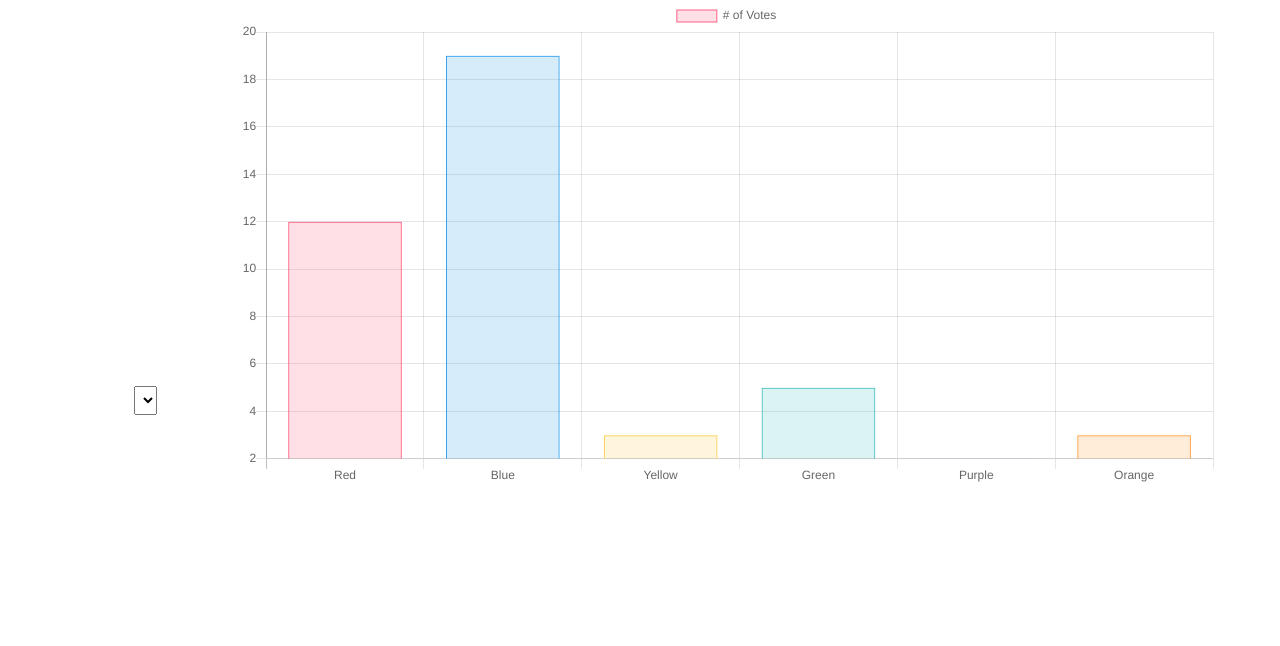
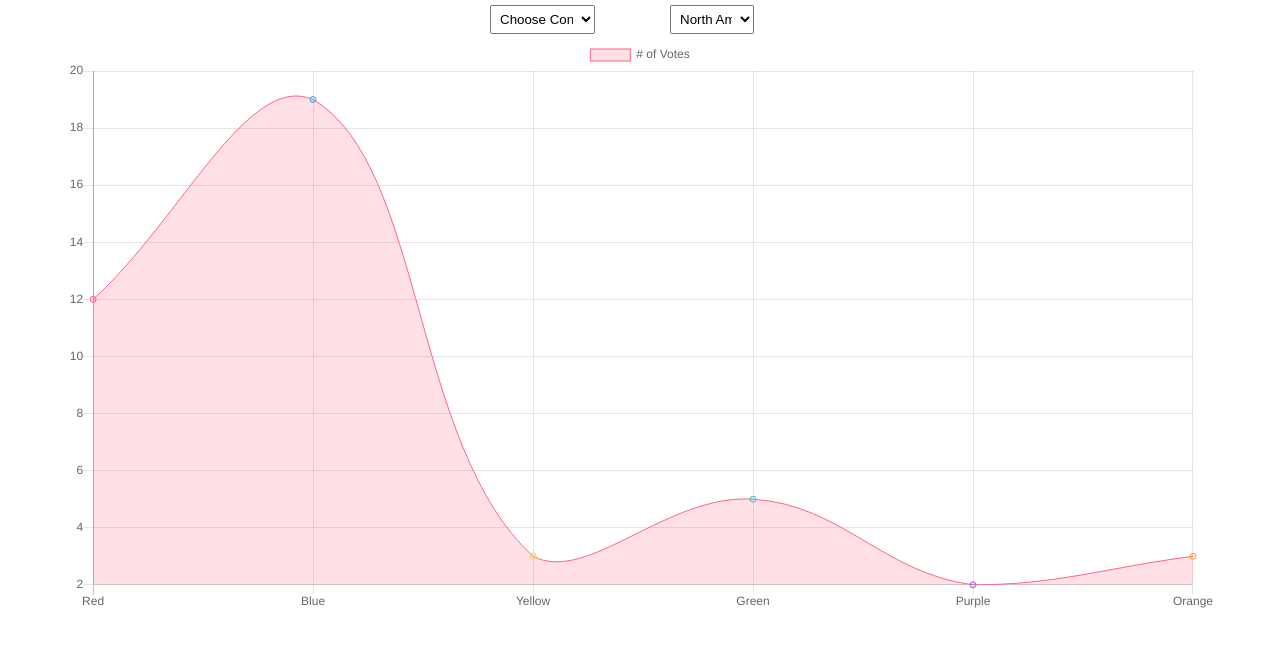
Before and after one commit to YChalfari/CovidAPI, a website with bundled scripts: page index.html in a window 1280 px wide. Built offline with nearby package versions, Linux system fonts and the light colour scheme.

Commit message:
changed layout,added savecountrydata func

```diff
--- a/index.html
+++ b/index.html
@@ -9,15 +9,40 @@
     <link rel="stylesheet" href="./styles/style.css" />
   </head>
   <body>
-    <div class="main-container flex-row center-self">
-      <aside class="flex-col flex-center">
-        <div class="buttons flex-col flex-center">
-          <div class="continent-select-wrap">
+    <div class="main-container flex-col center-self">
+      <aside class="flex-row flex-center">
+        <div class="buttons flex-row flex-center">
+          <div class="select-wrap">
             <select
               name="continents"
               id="continents"
               class="dropdown cont-drop"
-            ></select>
+            >
+              <option value="" disabled selected hidden>
+                Choose Continent...
+              </option>
+              <option value="asia">Asia</option>
+              <option value="europe">Europe</option>
+              <option value="americas">Americas</option>
+              <option value="oceania">Oceania</option>
+              <option value="antarctica">Antarctica</option>
+            </select>
+          </div>
+          <div class="select-wrap">
+            <select
+              name="subregions"
+              id="subregions"
+              class="dropdown region-drop"
+            >
+              <option value="northern america">North America</option>
+              <option value="southern america">South America</option>
+              <option value="northern asia"></option>
+              <option value="southern asia"></option>
+              <option value="northern europe"></option>
+              <option value="southern europe"></option>
+              <option value="western europe"></option>
+              <option value="eastern europe"></option>
+            </select>
           </div>
           <div class="country-select-wrap"></div>
           <div class="chart-type-select"></div>
--- a/scripts/chart.js
+++ b/scripts/chart.js
@@ -2,7 +2,7 @@ export const continentGraph = document
   .getElementById("continent-graph")
   .getContext("2d");
 export const contChartObj = new Chart(continentGraph, {
-  type: "bar",
+  type: "line",
   data: {
     labels: ["Red", "Blue", "Yellow", "Green", "Purple", "Orange"],
     datasets: [
--- a/scripts/script.js
+++ b/scripts/script.js
@@ -3,7 +3,7 @@ const PROXY_URL = "https://intense-mesa-62220.herokuapp.com/";
 const CONT_URL = "https://restcountries.herokuapp.com/api/v1/region/";
 const REGION_URL = "https://restcountries.herokuapp.com/api/v1/subregion/";
 const COVID_URL = "http://corona-api.com/countries/";
-// const continentSelect = document.querySelector();
+const continentSelect = document.querySelector("#continents");
 // const countrySelect = document.querySelector();
 // const countryGraph = document.querySelector();
 const errorDiv = document.querySelector(".error-container");
@@ -15,9 +15,14 @@ const continents = {
   antarctica: {},
 };
 const countryCodes = [];
-const buttonState = {};
+const selectState = {};
 const main = () => {};
-
+//Event handler - Continents
+continentSelect.addEventListener("change", (e) => {
+  const value = e.currentTarget.value;
+  fetchCountriesInCont(value);
+});
+//Event handler - Sub-regions
 async function fetchCountriesInCont(continent) {
   try {
     const countriesJson = await fetch(`${PROXY_URL}${CONT_URL}${continent}`);
@@ -25,14 +30,13 @@ async function fetchCountriesInCont(continent) {
       throw Error(`${countriesJson.status}`);
     }
     const parsedCountries = await countriesJson.json();
-
     saveCodes(continent, parsedCountries);
-    fetchCountry(countryCodes);
+    fetchCountry(continent, countryCodes);
   } catch (e) {
     errorMessage(`Oops, Something went wrong. Server Message: ${e.message}`);
   }
 }
-// fetchCountriesInCont("antarctica");
+// Fetch by sub-region
 async function fetchCountriesInSubRegion(subregion) {
   try {
     const regionJson = await fetch(`${PROXY_URL}${REGION_URL}${subregion}`);
@@ -49,7 +53,7 @@ async function fetchCountriesInSubRegion(subregion) {
 }
 // fetchCountriesInSubRegion("northern america");
 
-async function fetchCountry(codes) {
+async function fetchCountry(continent, codes) {
   codes.forEach(async (code) => {
     try {
       const covidJson = await fetch(`${PROXY_URL}${COVID_URL}${code}`);
@@ -57,20 +61,37 @@ async function fetchCountry(codes) {
         throw Error(`${covidJson.status}`);
       }
       const parsedCountries = await covidJson.json();
+      saveCountryData(continent, parsedCountries);
       console.log(parsedCountries);
     } catch (e) {
       errorMessage(`Oops, Something went wrong. Server Message: ${e.message}`);
     }
   });
 }
-
+//Save the country codes to fetch them individually
 function saveCodes(continent, countries) {
   countries.forEach((country) => {
     const { cca2 } = country;
     countryCodes.push(cca2);
   });
 }
-function saveCountryData() {}
+//Save the covid stats to be displayed in chart & stats
+function saveCountryData(continent, obj) {
+  const data = obj.data;
+  const latest = data.latest_data;
+  const { confirmed, critical, recovered, deaths, calculated } = latest;
+  const { death_rate, recovery_rate } = calculated;
+  const shortenedObj = {
+    confirmed,
+    critical,
+    recovered,
+    deaths,
+    death_rate,
+    recovery_rate,
+  };
+  continents[continent][data.name] = shortenedObj;
+}
+//Error message display function
 function errorMessage(e) {
   errorDiv.textContent = e;
 }
--- a/styles/style.css
+++ b/styles/style.css
@@ -14,14 +14,22 @@ body {
   height: 50%;
 }
 aside {
-  width: 15%;
-  height: 100vh;
+  width: 100%;
+  height: 70px;
 }
 .buttons {
-  width: 90%;
+  padding: 5px;
+  justify-content: space-around;
+}
+.select-wrap {
+  margin: 0 15px;
+}
+.dropdown {
+  width: 100%;
+  padding: 5px;
 }
 .graph-container {
-  width: 85%;
+  width: 100%;
   height: 100%;
 }
 .continent-graph {
```
